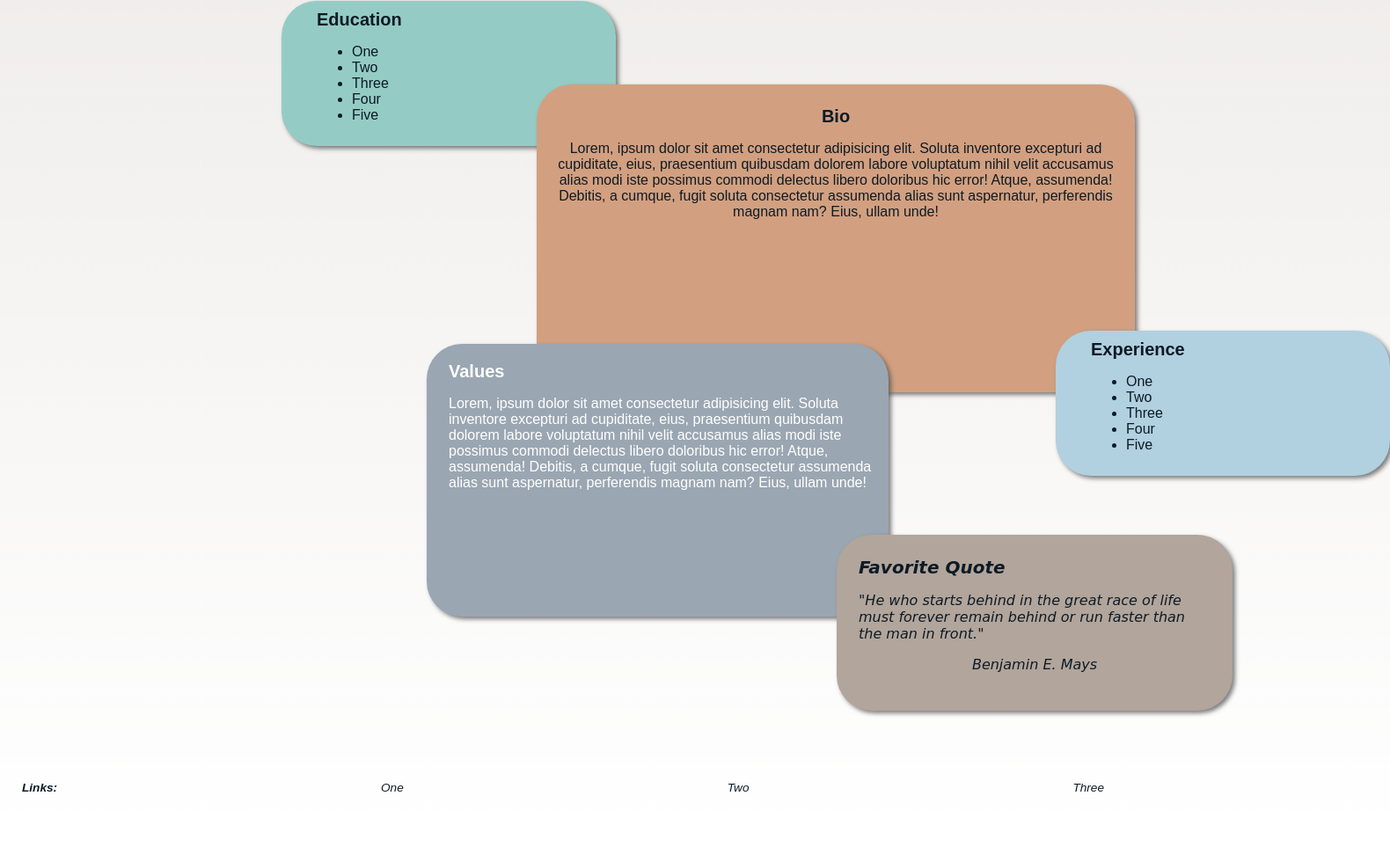
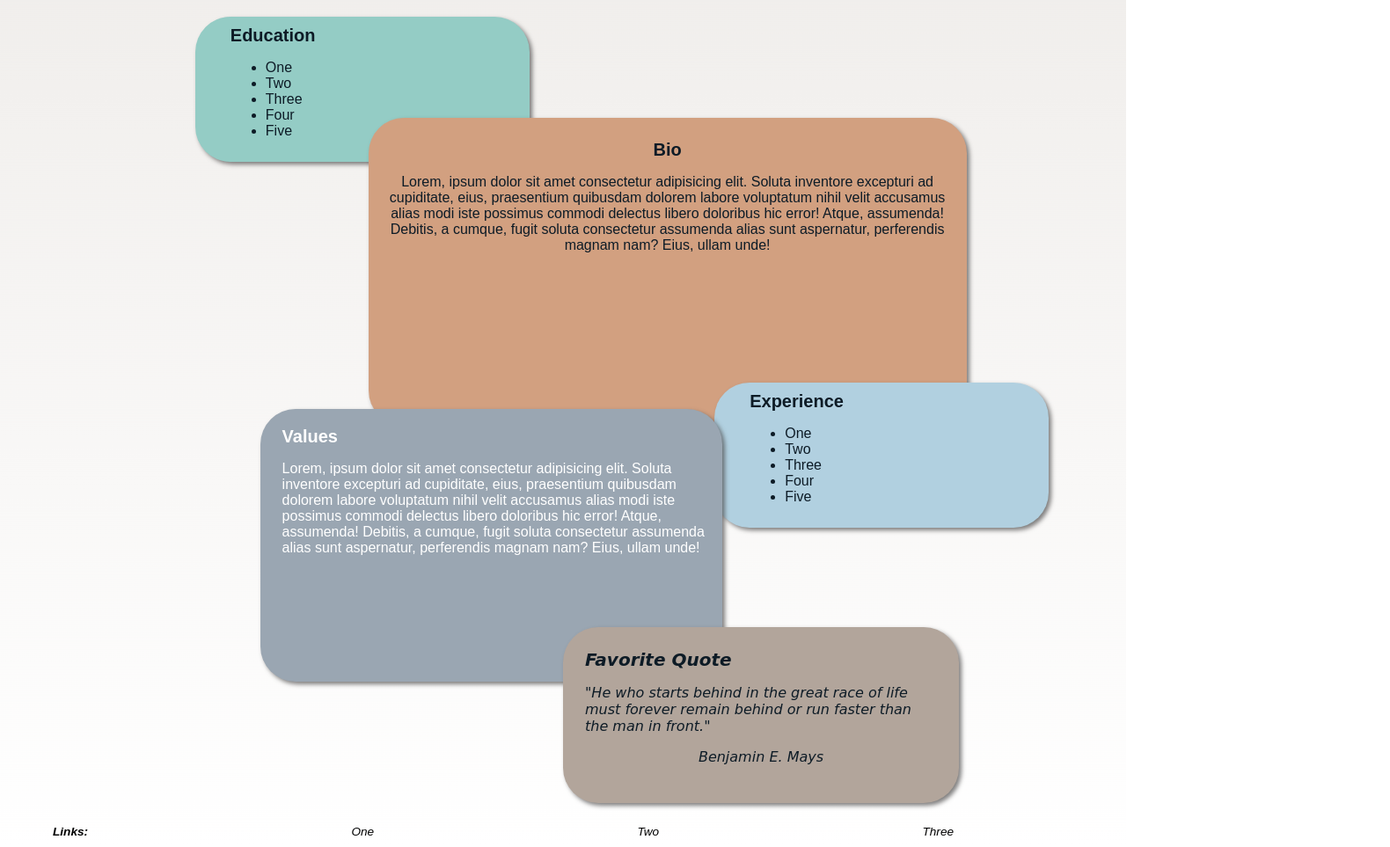
Before and after one commit to cbyzz24/Resume, a plain HTML site: page index.html in a window 1280 px wide. Shown: the part 305-1268 px from the top of the page at 88% size, 1580 px wide, since content can reach past the window. Before the commit the page ends 1233 px from the top, so only its background shows below. Drawn offline with Linux system fonts and the light colour scheme.

Commit message:
CSS converted back to percentage.

```diff
--- a/style.css
+++ b/style.css
@@ -57,8 +57,8 @@ label{
 
 .education{
     /* background-color:hsla(200, 43%, 79%, 0.45); */
-    margin-top: 7px;
-    margin-left: 295px;
+    margin-top: 2%;
+    margin-left: 16%;
     background-color: hsl(173, 35%, 69%);
     padding: 10px 40px;
     width: 300px;
@@ -68,8 +68,8 @@ label{
 
 
 .bio{
-    margin-top: -70px;
-    margin-left: 585px;
+    margin-top: -4%;
+    margin-left: 32%;
     background-color: #d2a080;
     /* background-color: #D29F80; */
     /* color: white; */
@@ -82,8 +82,8 @@ label{
 }
 
 .experience{
-    margin-top: -70px;
-    margin-left: 1175px;
+    margin-top: -4%;
+    margin-left: 64%;
     background-color:#B1D0E0;
     padding: 10px 40px;
     width: 300px;
@@ -92,8 +92,8 @@ label{
 }
 
 .values{
-    margin-top: -150px;
-    margin-left: 460px;
+    margin-top: -11%;
+    margin-left: 22%;
     width: 500px;
     height: 250px;
     background-color: #9aa6b2;
@@ -106,8 +106,8 @@ label{
 }
 
 .quote{
-    margin-top: -93px;
-    margin-left: 926px;
+    margin-top: -5%;
+    margin-left: 50%;
     width: 300px;
     background-color: #b2a59b;
     padding:    25px;
@@ -126,7 +126,9 @@ label{
 
 .links{
     /* background-color: lightgreen; */
-    margin-top: 80px;
+    margin-bottom: 10px;
+    margin-left: 60px;
+    width:80%;
 }
 
 .footerLabel{
```
Also changed, not shown: index.html (+2 -1 lines).
